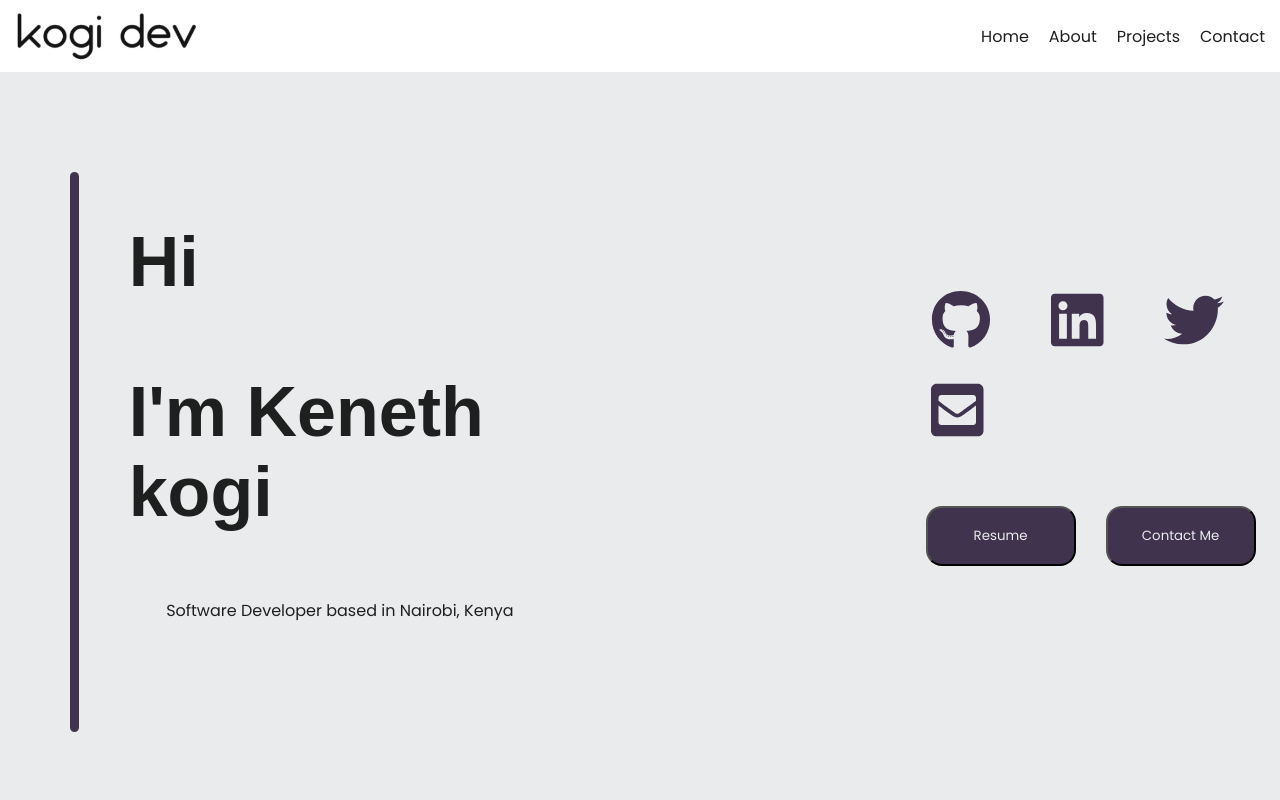
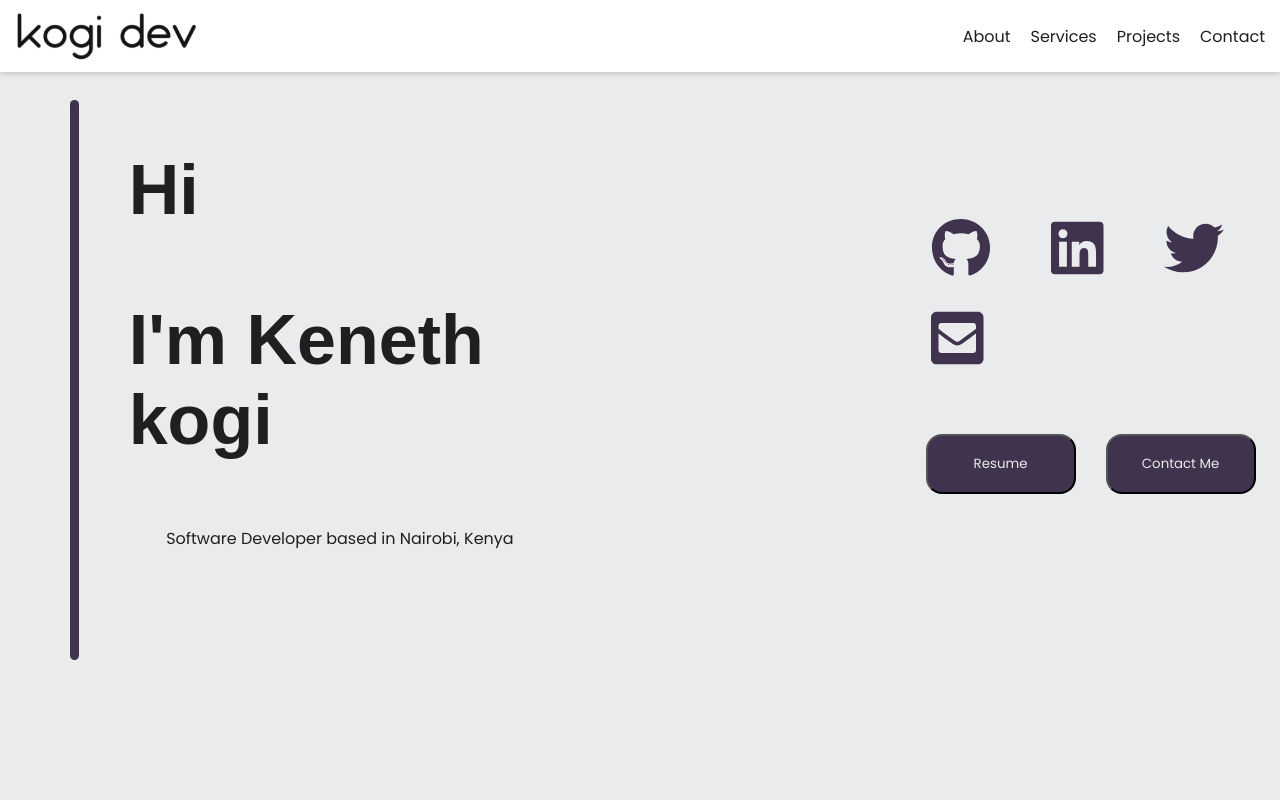
Before and after one commit to kenny-kogi/portfolio, a React (Create React App) app: page / in a window 1280 px wide. Shown: the top 800 px of the page. Built offline with nearby package versions, Linux system fonts and the light colour scheme; a web font is replaced by a local one.

Commit message:
links changes

```diff
--- a/src/assets/css/Navbar.css
+++ b/src/assets/css/Navbar.css
@@ -8,6 +8,10 @@
   justify-content: space-between;
   overflow: hidden;
   padding: 5px;
+  position: fixed; /* Set the navbar to fixed position */
+  top: 0;
+  width: 100%;
+  background-color: white;
 }
 
 .navbar-wrapper ul {
--- a/src/components/About.js
+++ b/src/components/About.js
@@ -4,7 +4,7 @@ import kenny from "../assets/images/kenny.jpeg";
 
 function About() {
   return (
-    <div className="main-about">
+    <div className="main-about" id="about">
       <div className="main-about-section">
         <img src={kenny} alt="Kogi" />
         <section className="profile">
--- a/src/components/Hero.js
+++ b/src/components/Hero.js
@@ -7,6 +7,7 @@ import {
   faTwitter,
 } from "@fortawesome/free-brands-svg-icons";
 import { faEnvelopeSquare } from "@fortawesome/free-solid-svg-icons";
+import Banner from "../assets/images/hero.jpg";
 
 function Hero() {
   return (
--- a/src/components/Navbar.js
+++ b/src/components/Navbar.js
@@ -9,7 +9,7 @@ function Navbar() {
   };
 
   return (
-    <div className="navbar-wrapper">
+    <div className="navbar-wrapper" id="home">
       <img src={kogi} alt="kogi dev" />
       <button class="toggle-button" onClick={handleToggle}>
         <span class="bar"></span>
@@ -19,13 +19,13 @@ function Navbar() {
 
       <ul className={`${burger ? "button-toggle " : ""}`}>
         <li>
-          <a href="#home">Home</a>
+          <a href="#about">About</a>
         </li>
         <li>
-          <a href="#home">About</a>
+          <a href="#services">Services</a>
         </li>
         <li>
-          <a href="#home">Projects</a>
+          <a href="#projects">Projects</a>
         </li>
         <li>
           <a href="#home">Contact</a>
--- a/src/components/Project.js
+++ b/src/components/Project.js
@@ -9,7 +9,7 @@ import House from "../assets/images/house.png";
 
 function Project() {
   return (
-    <div className="main-project">
+    <div className="main-project" id="projects">
       <h1>My Projects</h1>
       <div className="project-content">
         <section className="project-detail">
--- a/src/components/Services.js
+++ b/src/components/Services.js
@@ -6,7 +6,7 @@ import Desktop from "../assets/images/desktop.jpeg";
 
 function Services() {
   return (
-    <div className="service-details">
+    <div className="service-details" id="services">
       <h1>What i do</h1>
       <div className="more-details">
         <section className="details-card">
```
Also changed, not shown: src/assets/images/flutter.png (deleted), src/assets/images/hero.jpg (added).
